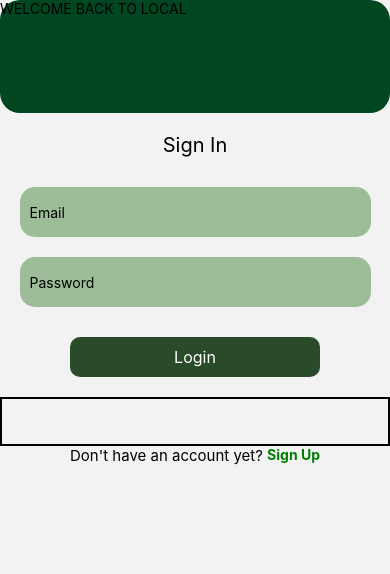
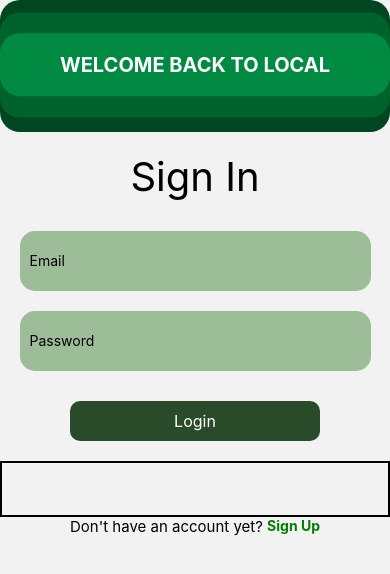
Before and after one commit to GiftSibiya/expoLocal, a React Native app: screen /Login in a window 390 px wide. Shown: the top 574 px of the page. Built offline with nearby package versions, Linux system fonts and the light colour scheme.

Commit message:
login Animation add

```diff
--- a/src/screens/auth/Login.jsx
+++ b/src/screens/auth/Login.jsx
@@ -1,25 +1,42 @@
-/// IDEPENDENCY IMPORTS ///
-
-import React, { useState } from "react";
+import React, { useState, useEffect } from "react";
 import {
   View,
   Text,
   TouchableOpacity,
   StyleSheet,
   TextInput,
+  Animated,
   KeyboardAvoidingView,
 } from "react-native";
 import { SafeAreaView } from "react-native-safe-area-context";
-///--///
 
-/// FUCTIONS ///
 const Login = ({ navigation }) => {
-  /// HOOKS ///
-
   const [email, setEmail] = useState("");
   const [password, setPassword] = useState("");
+  const translateY = new Animated.Value(0);
 
-  ///--///
+  useEffect(() => {
+    const bounceAnimation = Animated.loop(
+      Animated.sequence([
+        Animated.timing(translateY, {
+          toValue: -10,
+          duration: 2000,
+          useNativeDriver: false,
+        }),
+        Animated.timing(translateY, {
+          toValue: 0,
+          duration: 600,
+          useNativeDriver: false,
+        }),
+      ])
+    );
+
+    bounceAnimation.start();
+
+    return () => {
+      bounceAnimation.stop();
+    };
+  }, [translateY]);
 
   /// FUCNTIONS ///
   const handleLogin = () => {
@@ -44,7 +61,21 @@ const Login = ({ navigation }) => {
       <SafeAreaView>
         <View style={styles.container}>
           <View style={styles.loginHeader}>
-            <Text style={styles.loginHeader__Text}>WELCOME BACK TO LOCAL</Text>
+            <Animated.View
+              style={[styles.logoHeader2, { transform: [{ translateY }] }]}
+            >
+              <Animated.View
+                style={[styles.logoHeader3, { transform: [{ translateY }] }]}
+              >
+                <Animated.View
+                  style={[styles.logoHeader4, { transform: [{ translateY }] }]}
+                >
+                  <Text style={styles.loginHeader__Text}>
+                    WELCOME BACK TO LOCAL
+                  </Text>
+                </Animated.View>
+              </Animated.View>
+            </Animated.View>
           </View>
           <Text style={styles.heading}>Sign In</Text>
 
@@ -54,7 +85,7 @@ const Login = ({ navigation }) => {
 
             <TextInput
               placeholder="Email"
-              style={styles.emailInput}
+              style={styles.formInput}
               value={email}
               onChange={(text) => setEmail(text)}
             ></TextInput>
@@ -63,7 +94,7 @@ const Login = ({ navigation }) => {
 
             <TextInput
               placeholder="Password"
-              style={styles.passwordInput}
+              style={styles.formInput}
               secureTextEntry={true}
               onChange={(text) => setPassword(text)}
               value={password}
@@ -101,15 +132,46 @@ const styles = StyleSheet.create({
 
   loginHeader: {
     backgroundColor: "#004721",
+    display: "flex",
+    justifyContent: "center",
     width: "100%",
     height: "35%",
     borderRadius: 20,
   },
-  loginHeader__Text: {},
+  logoHeader2: {
+    display: "flex",
+    alignItems: "center",
+    justifyContent: "center",
+    backgroundColor: "#00632e",
+    width: "100%",
+    height: "80%",
+    borderRadius: 20,
+  },
+  logoHeader3: {
+    display: "felx",
+    justifyContent: "center",
+    backgroundColor: "#018a41",
+    width: "100%",
+    height: "60%",
+    borderRadius: 20,
+  },
+  logoHeader4: {
+    display: "felx",
+    justifyContent: "center",
+    width: "100%",
+    height: "60%",
+    borderRadius: 20,
+  },
+  loginHeader__Text: {
+    textAlign: "center",
+    color: "white",
+    fontWeight: "bold",
+    fontSize: 20,
+  },
 
   heading: {
     textAlign: "center",
-    fontSize: 20,
+    fontSize: 40,
     marginVertical: 20,
   },
 
@@ -121,18 +183,9 @@ const styles = StyleSheet.create({
     alignItems: "center",
   },
 
-  emailInput: {
+  formInput: {
     margin: 10,
-    height: 50,
-    width: "90%",
-    borderRadius: 15,
-    padding: 10,
-    backgroundColor: "#9DBC98",
-  },
-
-  passwordInput: {
-    margin: 10,
-    height: 50,
+    height: 60,
     width: "90%",
     borderRadius: 15,
     padding: 10,
```
